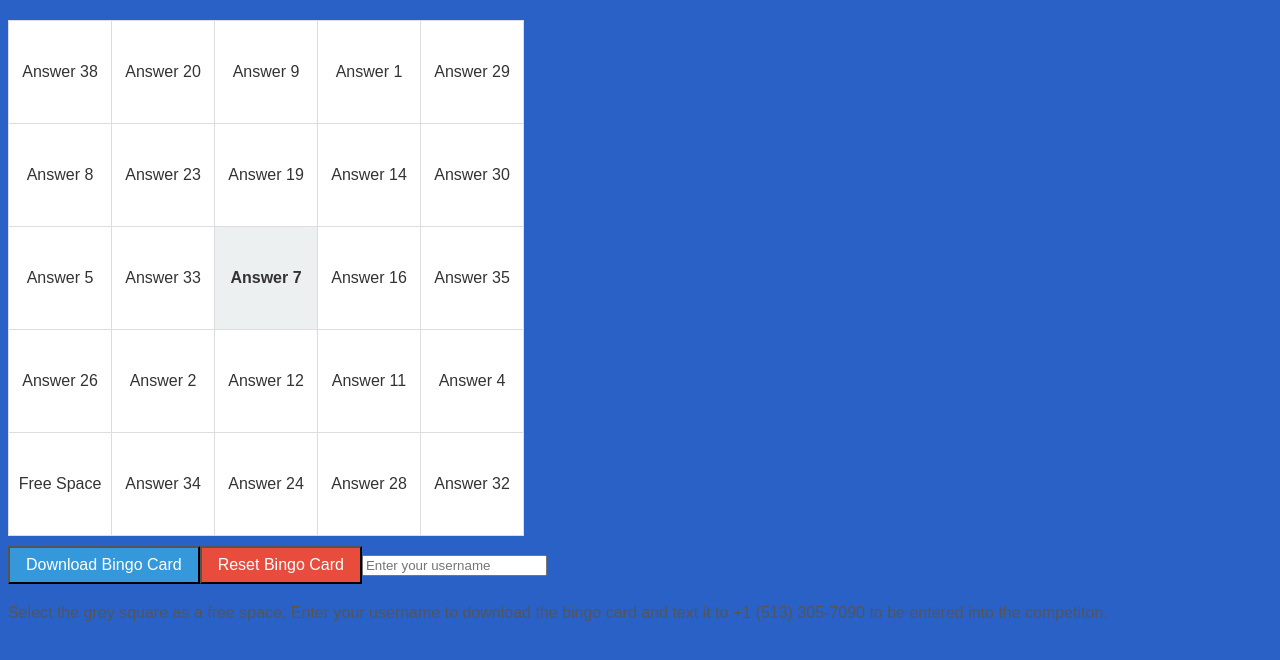
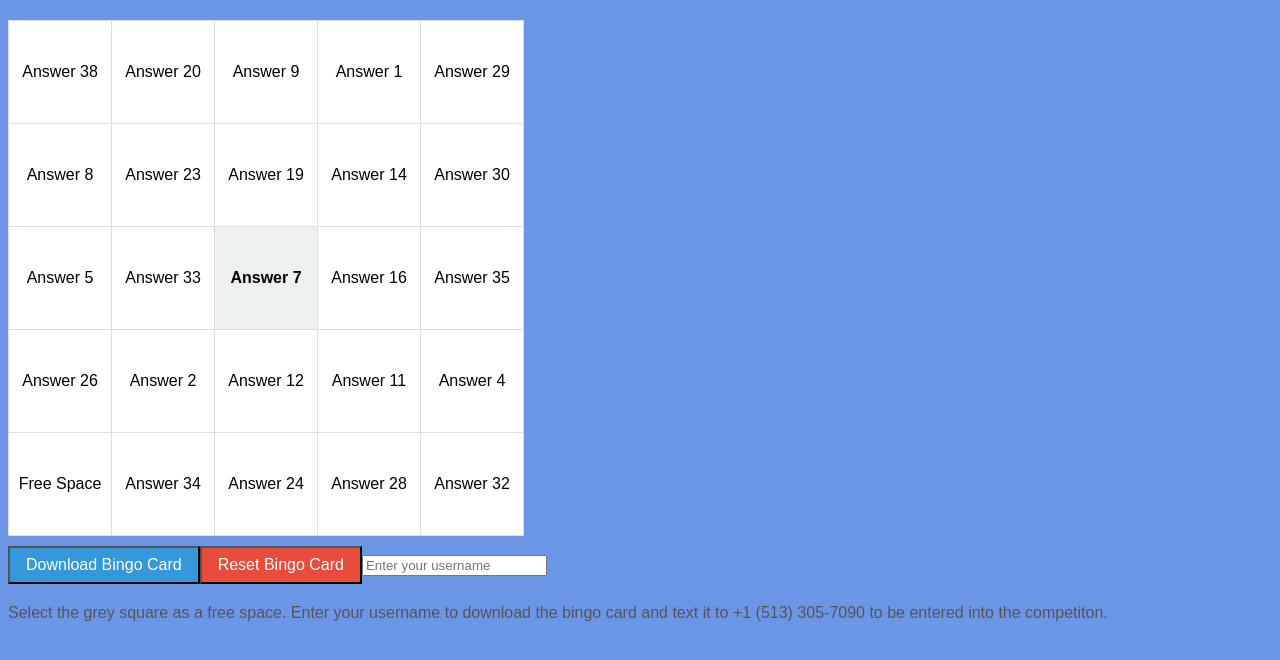
Before and after one commit to NextGen-Code-Innovations/kayleejohnston.xyz, a plain HTML site: page bingo/retail/retailBingo.html in a window 1280 px wide. Drawn offline with Linux system fonts and the light colour scheme.

Commit message:
updated colors

```diff
--- a/bingo/retail/retailBingo.html
+++ b/bingo/retail/retailBingo.html
@@ -7,8 +7,8 @@
     <style>
         body {
             font-family: 'Arial', sans-serif;
-            background-color: #2a61c7;
-            color: #333;
+            background-color: #6b96e6;
+            color: #000000;
         }
         table {
             border-collapse: collapse;
```
